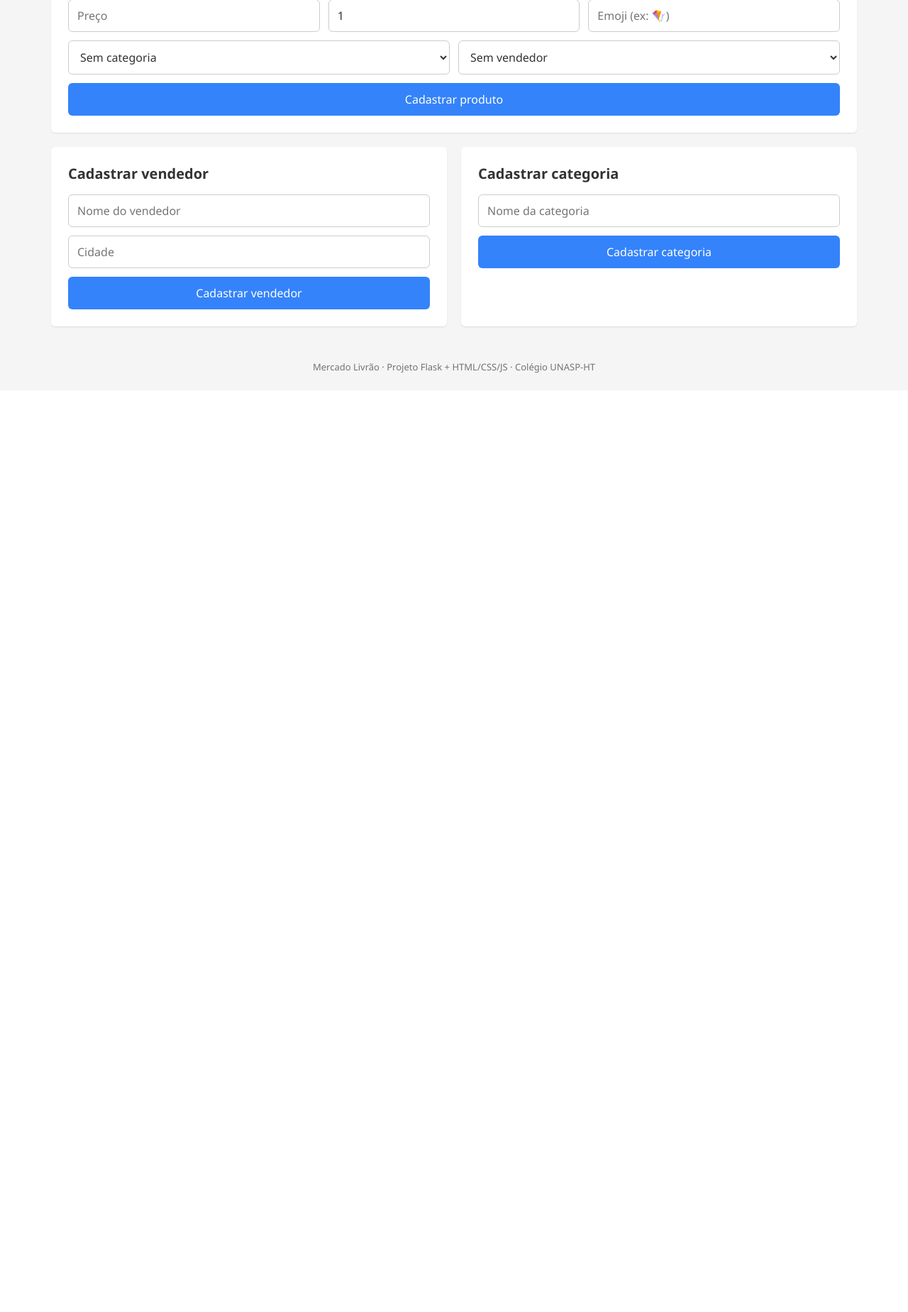
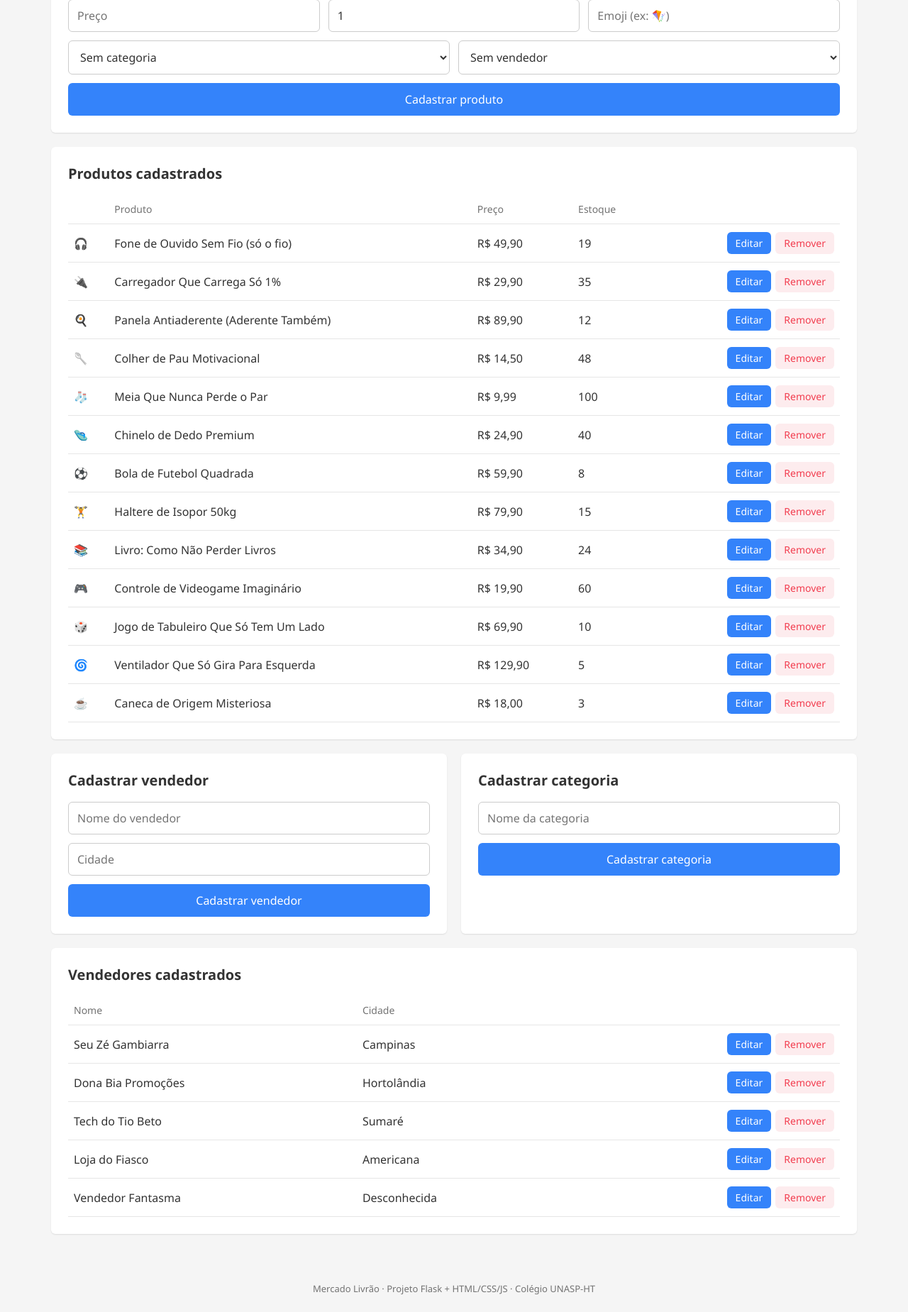
Before and after one commit to gabrielbrito-jpg/Mercado-Livrao, a Flask app: page /vender in a window 1280 px wide. Shown: the part 364-2213 px from the top of the page at 71% size. Before the commit the page ends 890 px from the top, so only its background shows below. Run offline with Flask 3, Linux system fonts and the light colour scheme; data comes from the database, SQL or seed files in the repository.

Commit message:
Adiciona editar e remover produtos e vendedores na tela de vender

```diff
--- a/backend/dao.py
+++ b/backend/dao.py
@@ -63,7 +63,7 @@ class ProdutoDAO:
     # a nota media e quantos ja foram vendidos
     SQL_BASE = """
         SELECT produto.id, produto.titulo, produto.descricao, produto.preco,
-               produto.estoque, produto.emoji,
+               produto.estoque, produto.emoji, produto.categoria_id, produto.vendedor_id,
                categoria.nome AS categoria,
                vendedor.nome AS vendedor,
                (SELECT AVG(nota) FROM avaliacao WHERE avaliacao.produto_id = produto.id) AS nota_media,
--- a/static/css/style.css
+++ b/static/css/style.css
@@ -358,6 +358,7 @@ main {
 
 .formulario .linha > * {
     flex: 1;
+    min-width: 0;
 }
 
 .duas-colunas {
@@ -385,6 +386,30 @@ th {
 th, td {
     padding: 11px 8px;
     border-bottom: 1px solid var(--borda);
+}
+
+.painel-vendedores {
+    margin-top: 20px;
+}
+
+.botoes {
+    display: flex;
+    gap: 6px;
+    justify-content: flex-end;
+}
+
+button.pequeno {
+    padding: 6px 12px;
+    font-size: 14px;
+}
+
+button.perigo {
+    background: #fdecee;
+    color: var(--vermelho);
+}
+
+button.perigo:hover {
+    background: #fbd5d9;
 }
 
 .tag {
--- a/static/js/app.js
+++ b/static/js/app.js
@@ -13,6 +13,8 @@ function texto(valor) {
 
 function mostrarMensagem(texto, tipo) {
     var caixa = document.getElementById("mensagem");
+    var aberto = document.querySelector("dialog[open]");
+    (aberto || document.body).appendChild(caixa);
     caixa.innerHTML = '<div class="' + tipo + '">' + texto + "</div>";
     setTimeout(function () {
         caixa.innerHTML = "";
@@ -56,6 +58,7 @@ async function carregarCategorias() {
     var r = await chamar("/categorias");
     var filtro = document.getElementById("filtro-categoria");  // existe na loja
     var form = document.getElementById("novo-categoria");      // existe em vender
+    var edicao = document.getElementById("edit-categoria");    // existe em vender
     var opcoes = "";
 
     for (var i = 0; i < r.dados.length; i++) {
@@ -68,17 +71,33 @@ async function carregarCategorias() {
     if (form) {
         form.innerHTML = '<option value="">Sem categoria</option>' + opcoes;
     }
+    if (edicao) {
+        edicao.innerHTML = '<option value="">Sem categoria</option>' + opcoes;
+    }
 }
+
+var listaVendedores = [];
 
 async function carregarVendedores() {
     var r = await chamar("/vendedores");
     var form = document.getElementById("novo-vendedor");
-    form.innerHTML = '<option value="">Sem vendedor</option>';
+    var edicao = document.getElementById("edit-vendedor");
+    var tabela = document.getElementById("lista-vendedores");
+    var opcoes = '<option value="">Sem vendedor</option>';
+    tabela.innerHTML = "";
+    listaVendedores = r.dados;
 
     for (var i = 0; i < r.dados.length; i++) {
         var v = r.dados[i];
-        form.innerHTML += '<option value="' + v.id + '">' + texto(v.nome) + "</option>";
+        opcoes += '<option value="' + v.id + '">' + texto(v.nome) + "</option>";
+        tabela.innerHTML += "<tr><td>" + texto(v.nome) + "</td><td>" + texto(v.cidade) + "</td>" +
+            '<td><div class="botoes">' +
+            '<button class="pequeno" onclick="editarVendedor(' + v.id + ')">Editar</button>' +
+            '<button class="pequeno perigo" onclick="removerVendedor(' + v.id + ')">Remover</button>' +
+            "</div></td></tr>";
     }
+    form.innerHTML = opcoes;
+    edicao.innerHTML = opcoes;
 }
 
 // ---------- loja ----------
@@ -233,8 +252,13 @@ async function enviarAvaliacao(id) {
     }
 }
 
+function fecharModal(id) {
+    document.getElementById(id).close();
+    document.body.appendChild(document.getElementById("mensagem"));
+}
+
 function fecharModalBotao() {
-    document.getElementById("modal").close();
+    fecharModal("modal");
 }
 
 // ---------- minhas compras ----------
@@ -273,6 +297,124 @@ async function cadastrarProduto() {
         document.getElementById("novo-titulo").value = "";
         document.getElementById("novo-descricao").value = "";
         document.getElementById("novo-preco").value = "";
+        carregarMeusProdutos();
+    } else {
+        mostrarMensagem(r.dados.erro, "erro");
+    }
+}
+
+async function carregarMeusProdutos() {
+    var r = await chamar("/produtos");
+    var corpo = document.getElementById("lista-produtos");
+    corpo.innerHTML = "";
+
+    if (r.dados.length == 0) {
+        corpo.innerHTML = '<tr><td colspan="5">Nenhum produto cadastrado.</td></tr>';
+    }
+    for (var i = 0; i < r.dados.length; i++) {
+        var p = r.dados[i];
+        corpo.innerHTML += "<tr><td>" + texto(p.emoji) + "</td><td>" + texto(p.titulo) + "</td><td>" +
+            dinheiro(p.preco) + "</td><td>" + p.estoque + "</td>" +
+            '<td><div class="botoes">' +
+            '<button class="pequeno" onclick="editarProduto(' + p.id + ')">Editar</button>' +
+            '<button class="pequeno perigo" onclick="removerProduto(' + p.id + ')">Remover</button>' +
+            "</div></td></tr>";
+    }
+}
+
+async function editarProduto(id) {
+    var r = await chamar("/produtos/" + id);
+    if (!r.ok) {
+        mostrarMensagem(r.dados.erro, "erro");
+        return;
+    }
+    var p = r.dados;
+
+    document.getElementById("edit-id").value = p.id;
+    document.getElementById("edit-titulo").value = p.titulo;
+    document.getElementById("edit-descricao").value = p.descricao || "";
+    document.getElementById("edit-preco").value = p.preco;
+    document.getElementById("edit-estoque").value = p.estoque;
+    document.getElementById("edit-emoji").value = p.emoji || "";
+    document.getElementById("edit-categoria").value = p.categoria_id === null ? "" : p.categoria_id;
+    document.getElementById("edit-vendedor").value = p.vendedor_id === null ? "" : p.vendedor_id;
+    document.getElementById("modal-produto").showModal();
+}
+
+async function salvarProduto() {
+    var id = document.getElementById("edit-id").value;
+    var dados = {
+        titulo: document.getElementById("edit-titulo").value,
+        descricao: document.getElementById("edit-descricao").value,
+        preco: document.getElementById("edit-preco").value,
+        estoque: document.getElementById("edit-estoque").value,
+        emoji: document.getElementById("edit-emoji").value || "📦",
+        categoria_id: document.getElementById("edit-categoria").value || null,
+        vendedor_id: document.getElementById("edit-vendedor").value || null
+    };
+    var r = await chamar("/produtos/" + id, "PUT", dados);
+
+    if (r.ok) {
+        fecharModal("modal-produto");
+        mostrarMensagem("Produto atualizado!", "ok");
+        carregarMeusProdutos();
+    } else {
+        mostrarMensagem(r.dados.erro, "erro");
+    }
+}
+
+async function removerProduto(id) {
+    if (!confirm("Remover este produto?")) {
+        return;
+    }
+    var r = await chamar("/produtos/" + id, "DELETE");
+
+    if (r.ok) {
+        mostrarMensagem("Produto removido!", "ok");
+        carregarMeusProdutos();
+    } else {
+        mostrarMensagem(r.dados.erro, "erro");
+    }
+}
+
+function editarVendedor(id) {
+    for (var i = 0; i < listaVendedores.length; i++) {
+        if (listaVendedores[i].id == id) {
+            document.getElementById("edit-vend-id").value = id;
+            document.getElementById("edit-vend-nome").value = listaVendedores[i].nome;
+            document.getElementById("edit-vend-cidade").value = listaVendedores[i].cidade || "";
+        }
+    }
+    document.getElementById("modal-vendedor").showModal();
+}
+
+async function salvarVendedor() {
+    var id = document.getElementById("edit-vend-id").value;
+    var dados = {
+        nome: document.getElementById("edit-vend-nome").value,
+        cidade: document.getElementById("edit-vend-cidade").value
+    };
+    var r = await chamar("/vendedores/" + id, "PUT", dados);
+
+    if (r.ok) {
+        fecharModal("modal-vendedor");
+        mostrarMensagem("Vendedor atualizado!", "ok");
+        carregarVendedores();
+    } else {
+        mostrarMensagem(r.dados.erro, "erro");
+    }
+}
+
+async function removerVendedor(id) {
+    if (!confirm("Remover este vendedor? Os produtos dele ficam sem vendedor.")) {
+        return;
+    }
+    var r = await chamar("/vendedores/" + id, "DELETE");
+
+    if (r.ok) {
+        mostrarMensagem("Vendedor removido!", "ok");
+        carregarVendedores();
+        carregarMeusProdutos();
     } else {
         mostrarMensagem(r.dados.erro, "erro");
     }
@@ -375,6 +517,7 @@ if (document.getElementById("lista-compras")) {
 if (document.getElementById("novo-titulo")) {
     carregarCategorias();
     carregarVendedores();
+    carregarMeusProdutos();
 }
 
 // relatorios (relatorios.html)
--- a/templates/vender.html
+++ b/templates/vender.html
@@ -52,6 +52,16 @@
                 </div>
             </div>
 
+            <div class="painel">
+                <h2>Produtos cadastrados</h2>
+                <table>
+                    <thead>
+                        <tr><th></th><th>Produto</th><th>Preço</th><th>Estoque</th><th></th></tr>
+                    </thead>
+                    <tbody id="lista-produtos"></tbody>
+                </table>
+            </div>
+
             <div class="duas-colunas">
                 <div class="painel">
                     <h2>Cadastrar vendedor</h2>
@@ -70,10 +80,55 @@
                     </div>
                 </div>
             </div>
+
+            <div class="painel painel-vendedores">
+                <h2>Vendedores cadastrados</h2>
+                <table>
+                    <thead>
+                        <tr><th>Nome</th><th>Cidade</th><th></th></tr>
+                    </thead>
+                    <tbody id="lista-vendedores"></tbody>
+                </table>
+            </div>
     </main>
 
     <footer class="rodape">Mercado Livrão · Projeto Flask + HTML/CSS/JS · Colégio UNASP-HT</footer>
 
+    <dialog id="modal-produto">
+        <button class="fechar" onclick="fecharModal('modal-produto')">✕</button>
+        <div class="detalhe-corpo">
+            <h2>Editar produto</h2>
+            <input type="hidden" id="edit-id">
+            <div class="formulario">
+                <input type="text" id="edit-titulo" placeholder="Título do produto">
+                <textarea id="edit-descricao" placeholder="Descrição"></textarea>
+                <div class="linha">
+                    <input type="number" id="edit-preco" placeholder="Preço" step="0.01" min="0">
+                    <input type="number" id="edit-estoque" placeholder="Estoque" min="0">
+                    <input type="text" id="edit-emoji" placeholder="Emoji" maxlength="4">
+                </div>
+                <div class="linha">
+                    <select id="edit-categoria"></select>
+                    <select id="edit-vendedor"></select>
+                </div>
+                <button onclick="salvarProduto()">Salvar alterações</button>
+            </div>
+        </div>
+    </dialog>
+
+    <dialog id="modal-vendedor">
+        <button class="fechar" onclick="fecharModal('modal-vendedor')">✕</button>
+        <div class="detalhe-corpo">
+            <h2>Editar vendedor</h2>
+            <input type="hidden" id="edit-vend-id">
+            <div class="formulario">
+                <input type="text" id="edit-vend-nome" placeholder="Nome do vendedor">
+                <input type="text" id="edit-vend-cidade" placeholder="Cidade">
+                <button onclick="salvarVendedor()">Salvar alterações</button>
+            </div>
+        </div>
+    </dialog>
+
     <script src="/static/js/app.js"></script>
 </body>
 </html>
```
